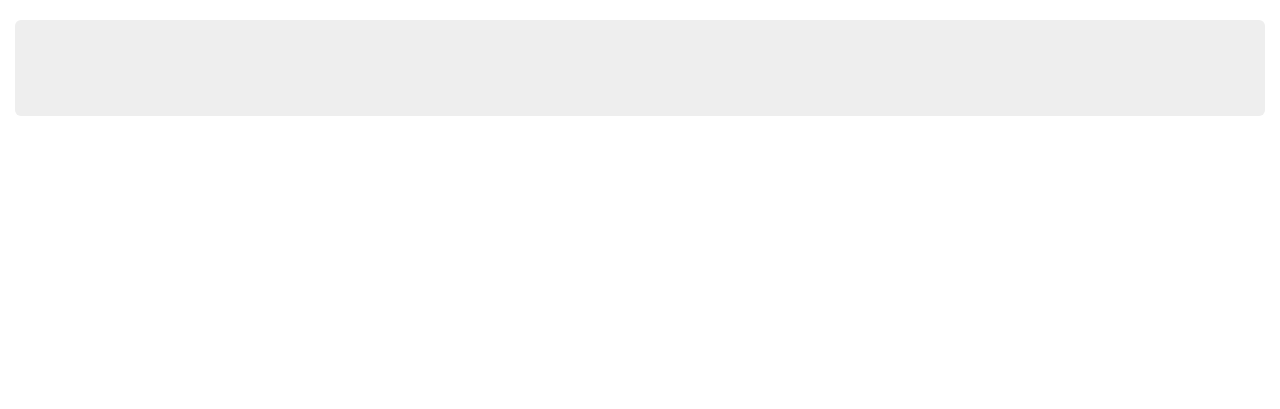
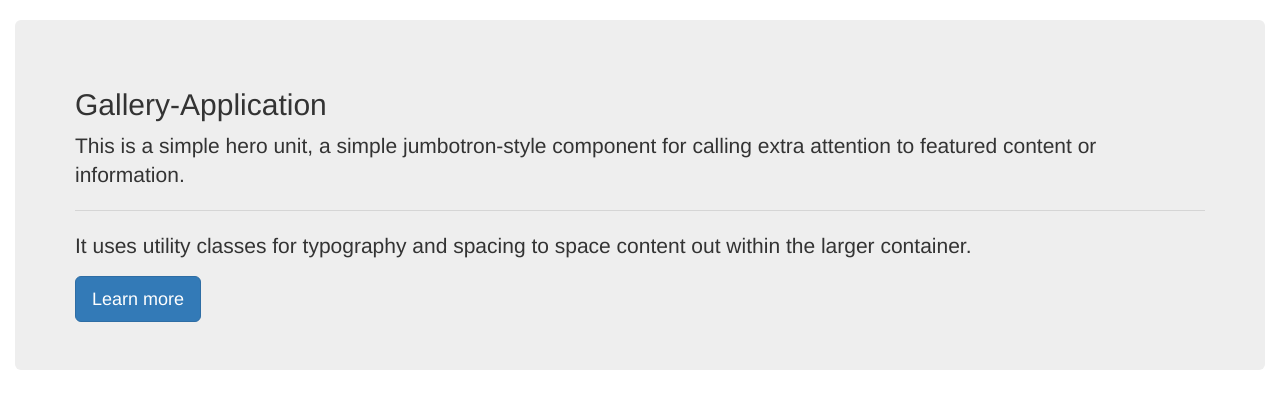
Before and after one commit to Adho-Code/Gallery-App, a Django app: page / in a window 1280 px wide. Shown: the part 52-461 px from the top of the page. Run offline with Django 3.2, Linux system fonts and the light colour scheme; data that the repository does not hold is empty; some libraries are stand-ins or nearby versions.

Commit message:
add jumbotron

```diff
--- a/pictures/templates/index.html
+++ b/pictures/templates/index.html
@@ -5,6 +5,11 @@
 
 <div class="container-fluid">
         <div class="jumbotron">
+                <h2 class="display-4">Gallery-Application</h2>
+                <p class="lead">This is a simple hero unit, a simple jumbotron-style component for calling extra attention to featured content or information.</p>
+                <hr class="my-4">
+                <p>It uses utility classes for typography and spacing to space content out within the larger container.</p>
+                <a class="btn btn-primary btn-lg" href="#" role="button">Learn more</a>
               </div>
     <!-- displaying images -->
     <div class="row">
```
